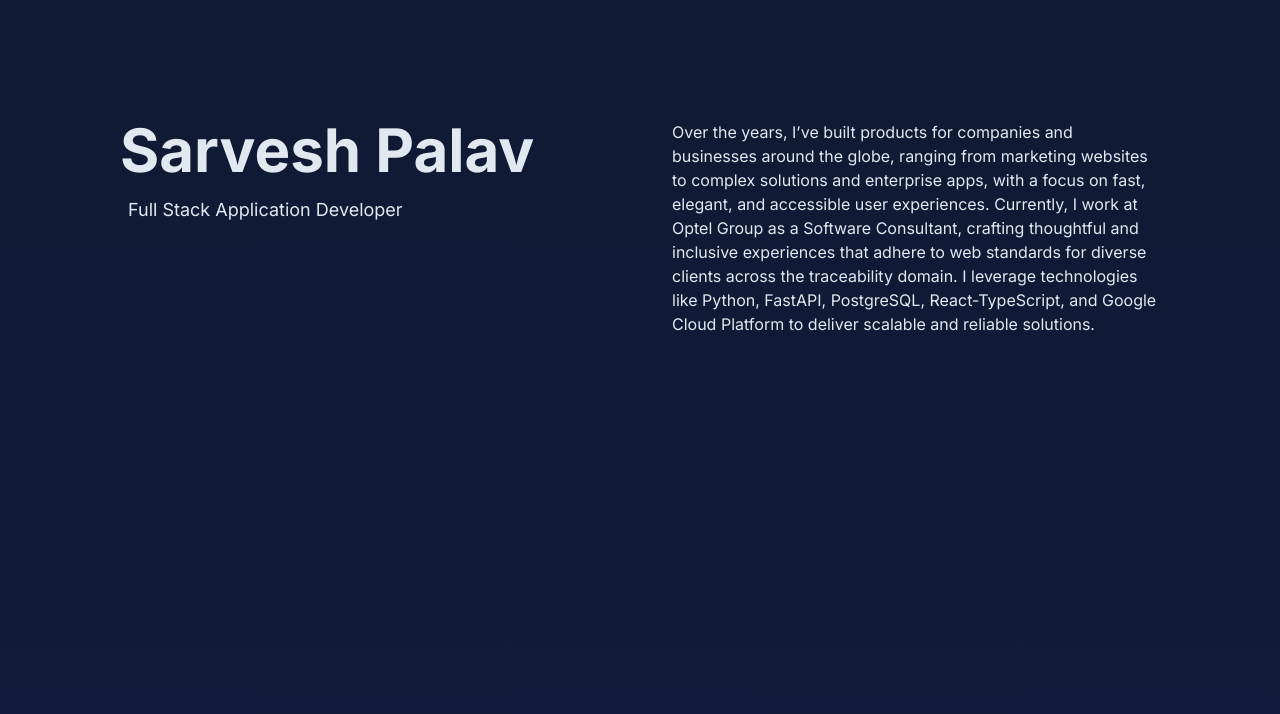
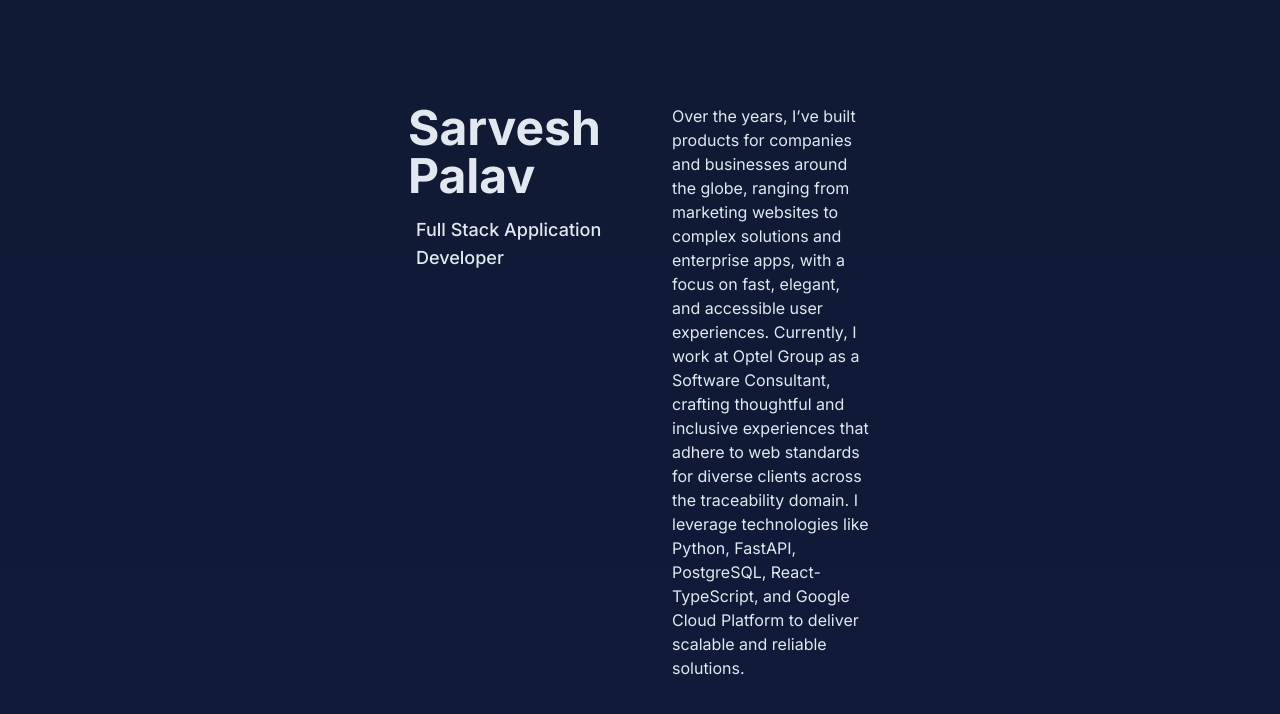
Before and after one commit to sarveshpalav/personal-portfolio-website, a Next.js app: page / in a window 1280 px wide. Shown: the top 714 px of the page. Built offline with nearby package versions, Linux system fonts and the light colour scheme.

Commit message:
feat:padding adjust

```diff
--- a/src/app/globals.css
+++ b/src/app/globals.css
@@ -39,6 +39,7 @@ body {
 
 .sub-heading{
   color:#E2E8F0;
+  font-weight: 500;
 }
 
 .brief{
--- a/src/app/page.tsx
+++ b/src/app/page.tsx
@@ -2,11 +2,11 @@ import Image from "next/image";
 
 export default function Home() {
   return (
-    <main className="flex min-h-screen flex-col items-center justify-between p-8 md:p-24">
+    <main className="flex min-h-screen flex-col items-center justify-between p-8 md:pt-20 md:pl-96 md:pr-96">
       <div className="grid grid-cols-1 md:grid-cols-2 gap-4 w-full">
         <div className=" p-6 rounded-lg">
 
-        <h1 className="header font-inter text-2xl sm:text-3xl md:text-4xl lg:text-5xl xl:text-6xl">Sarvesh Palav</h1>
+        <h1 className="header font-inter text-2xl sm:text-3xl md:text-4xl  xl:text-5xl">Sarvesh Palav</h1>
         <h2 className="sub-heading font-inter text-base sm:text-lg mt-4 md:ml-2">Full Stack Application Developer</h2>
 
         </div>
```
